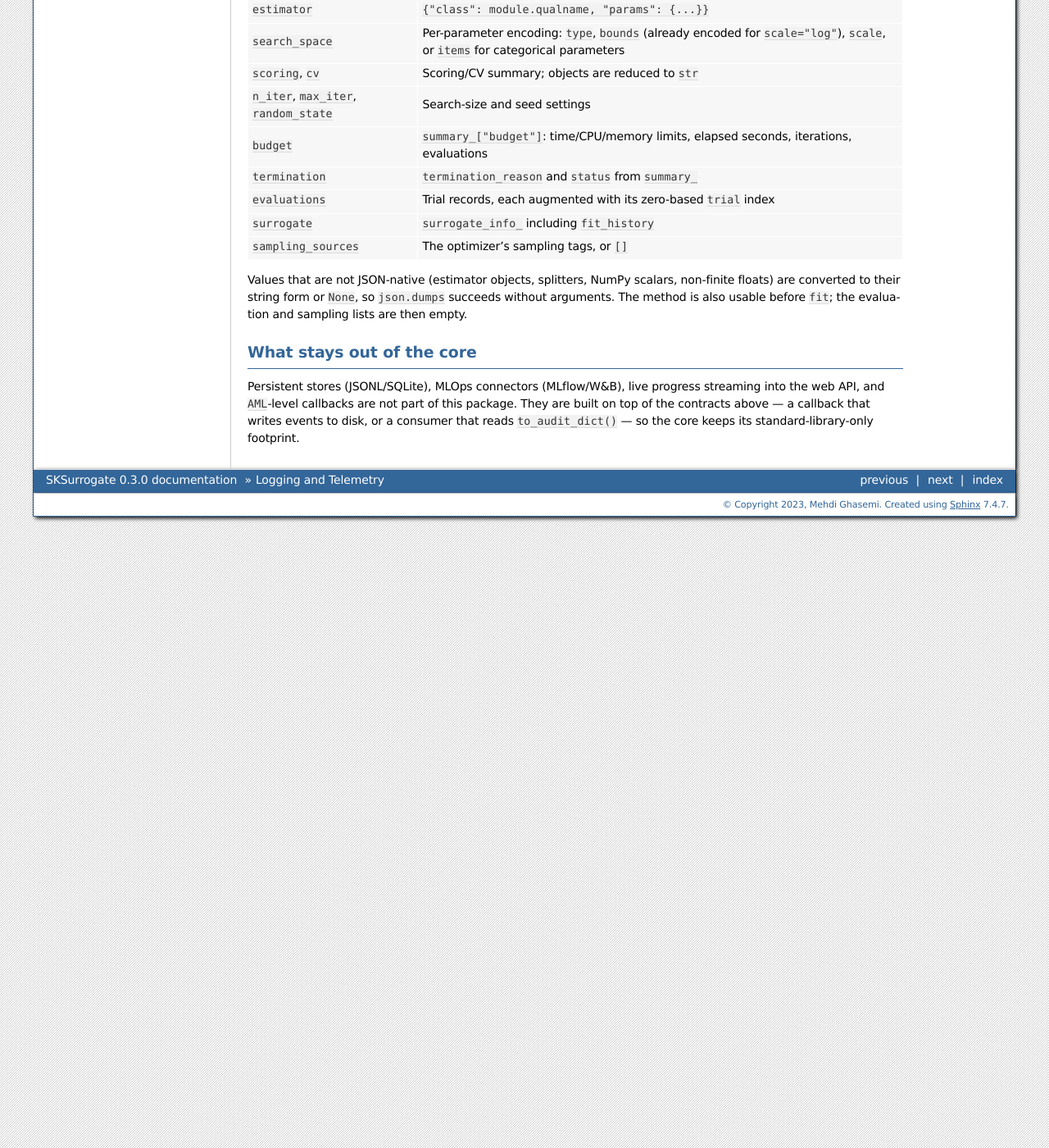
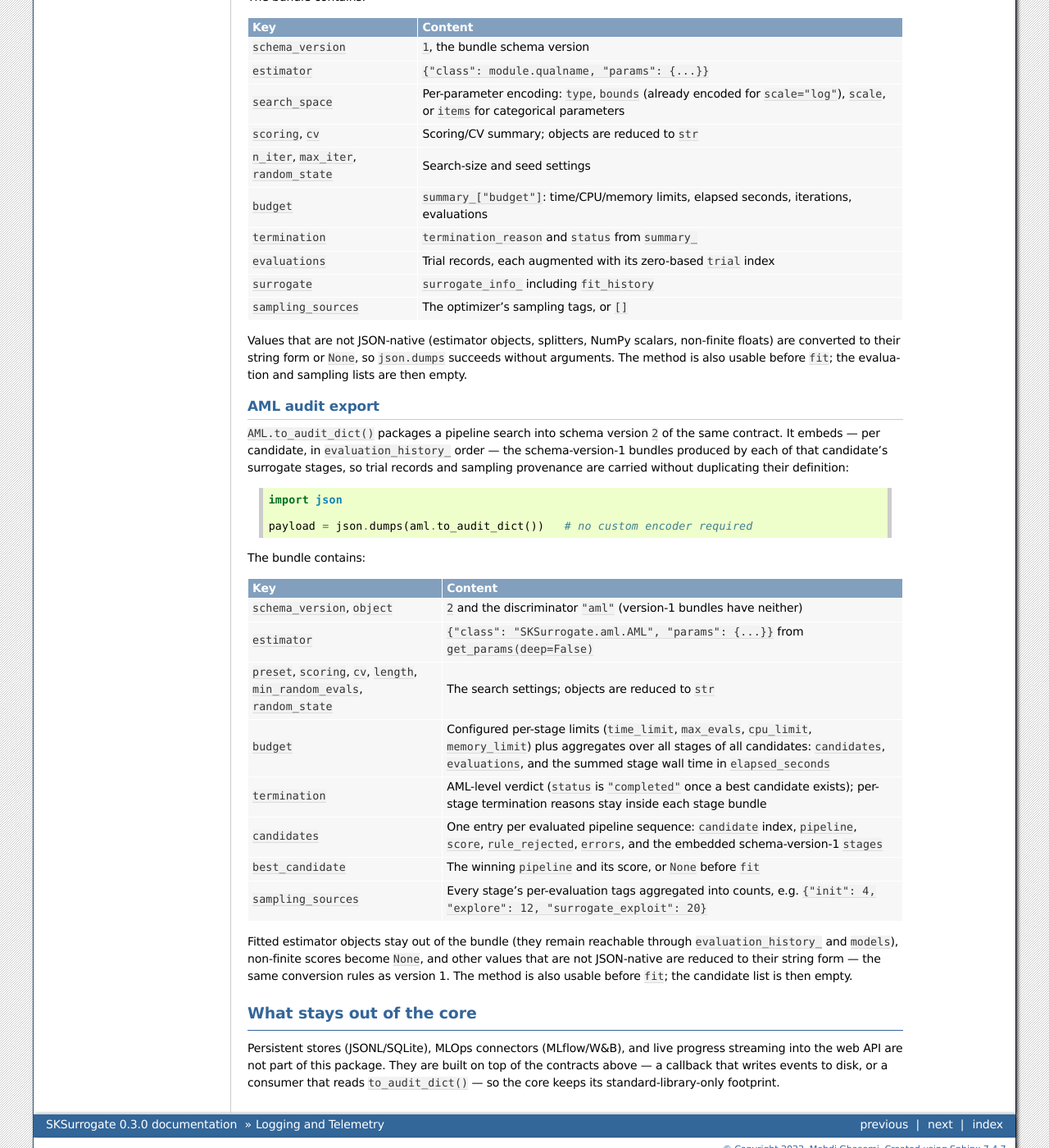
Before and after one commit to mghasemi/sksurrogate, a Sphinx documentation site: the page built from docs/telemetry.rst, in a window 1280 px wide and 1400 px high, scrolled down 2761 px. Shown: the whole window at 82% size. Built offline with Sphinx 7.4.7, drawn with Linux system fonts in a browser that asks for light colours; some of the changed text lies outside the part shown.

Commit message:
docs(changelog): document the AML telemetry contract
Add the schema-version-2 AML audit export section to docs/telemetry.rst (key table, aggregation semantics, pre-fit behavior), note callback forwarding through AML in the callbacks section, correct 'What stays out of the core' now that AML-level callbacks ship in the core, and add an Unreleased changelog entry.

```diff
--- a/docs/telemetry.rst
+++ b/docs/telemetry.rst
@@ -172,6 +172,11 @@ search itself continue. A broken callback can therefore never abort a run.
 ``callbacks`` is a normal init parameter, so ``get_params`` and ``clone`` keep
 working.
 
+``AML`` accepts the same ``callbacks`` parameter and forwards it to every
+``SurrogateRandomCV`` stage it constructs, so one callback list receives trial
+events from all surrogate searches across all pipeline candidates; the
+candidate-level records themselves remain in ``AML.evaluation_history_``.
+
 Audit export
 ------------
 
@@ -219,11 +224,63 @@ non-finite floats) are converted to their string form or ``None``, so
 ``json.dumps`` succeeds without arguments. The method is also usable before
 ``fit``; the evaluation and sampling lists are then empty.
 
+AML audit export
+----------------
+
+``AML.to_audit_dict()`` packages a pipeline search into schema version ``2``
+of the same contract. It embeds — per candidate, in ``evaluation_history_``
+order — the schema-version-1 bundles produced by each of that candidate's
+surrogate stages, so trial records and sampling provenance are carried without
+duplicating their definition::
+
+    import json
+
+    payload = json.dumps(aml.to_audit_dict())   # no custom encoder required
+
+The bundle contains:
+
+.. list-table::
+  :header-rows: 1
+
+  * - Key
+    - Content
+  * - ``schema_version``, ``object``
+    - ``2`` and the discriminator ``"aml"`` (version-1 bundles have neither)
+  * - ``estimator``
+    - ``{"class": "SKSurrogate.aml.AML", "params": {...}}`` from
+      ``get_params(deep=False)``
+  * - ``preset``, ``scoring``, ``cv``, ``length``, ``min_random_evals``,
+      ``random_state``
+    - The search settings; objects are reduced to ``str``
+  * - ``budget``
+    - Configured per-stage limits (``time_limit``, ``max_evals``,
+      ``cpu_limit``, ``memory_limit``) plus aggregates over all stages of all
+      candidates: ``candidates``, ``evaluations``, and the summed stage wall
+      time in ``elapsed_seconds``
+  * - ``termination``
+    - AML-level verdict (``status`` is ``"completed"`` once a best candidate
+      exists); per-stage termination reasons stay inside each stage bundle
+  * - ``candidates``
+    - One entry per evaluated pipeline sequence: ``candidate`` index,
+      ``pipeline``, ``score``, ``rule_rejected``, ``errors``, and the embedded
+      schema-version-1 ``stages``
+  * - ``best_candidate``
+    - The winning ``pipeline`` and its score, or ``None`` before ``fit``
+  * - ``sampling_sources``
+    - Every stage's per-evaluation tags aggregated into counts, e.g.
+      ``{"init": 4, "explore": 12, "surrogate_exploit": 20}``
+
+Fitted estimator objects stay out of the bundle (they remain reachable through
+``evaluation_history_`` and ``models``), non-finite scores become ``None``,
+and other values that are not JSON-native are reduced to their string form —
+the same conversion rules as version 1. The method is also usable before
+``fit``; the candidate list is then empty.
+
 What stays out of the core
 ==========================
 
-Persistent stores (JSONL/SQLite), MLOps connectors (MLflow/W&B), live
-progress streaming into the web API, and ``AML``-level callbacks are not part of
-this package. They are built on top of the contracts above — a callback that
-writes events to disk, or a consumer that reads ``to_audit_dict()`` — so the core
-keeps its standard-library-only footprint.
+Persistent stores (JSONL/SQLite), MLOps connectors (MLflow/W&B), and live
+progress streaming into the web API are not part of this package. They are
+built on top of the contracts above — a callback that writes events to disk, or
+a consumer that reads ``to_audit_dict()`` — so the core keeps its
+standard-library-only footprint.
```
Also changed, not shown: CHANGELOG.rst (+18 -0 lines).
